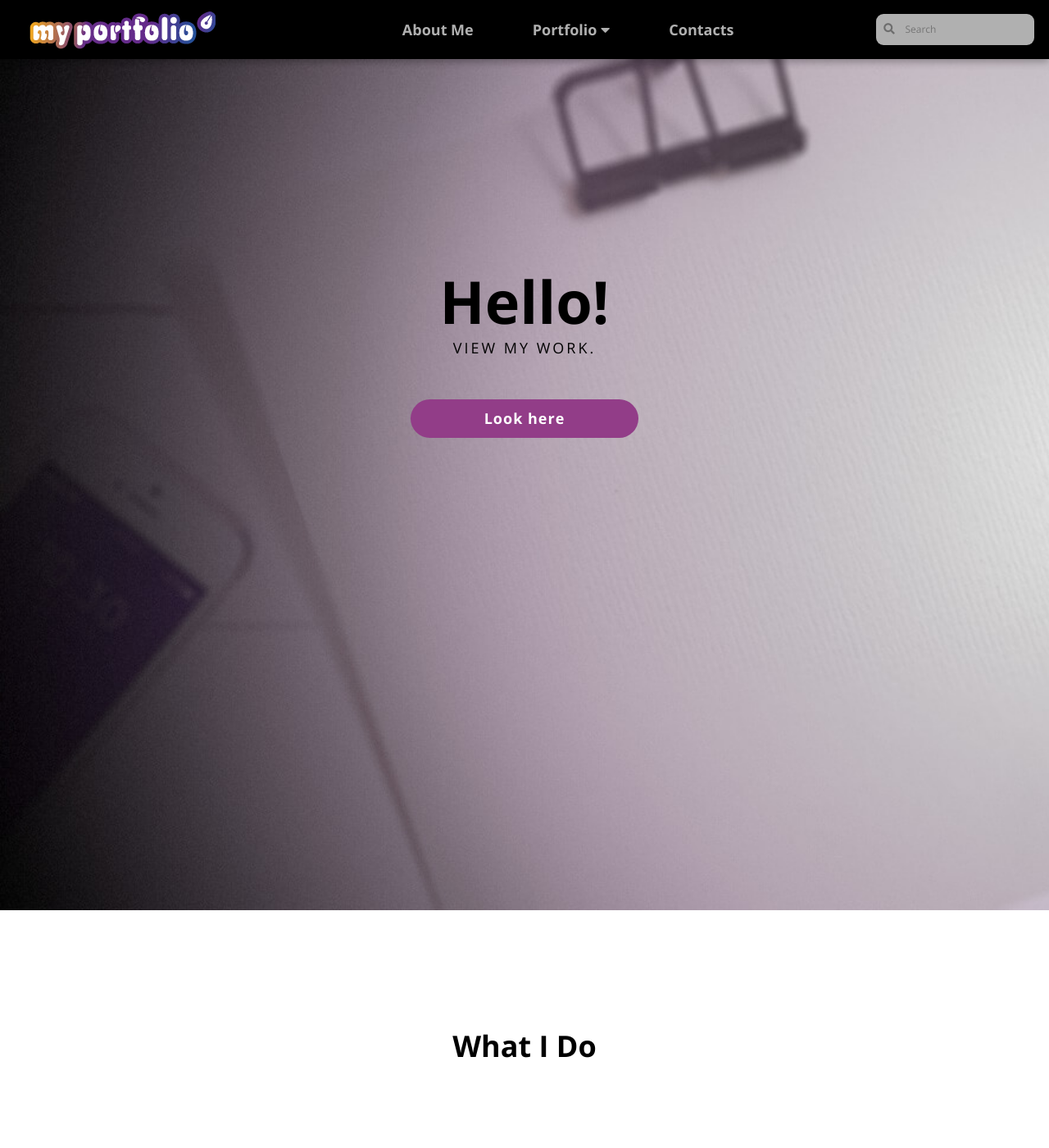
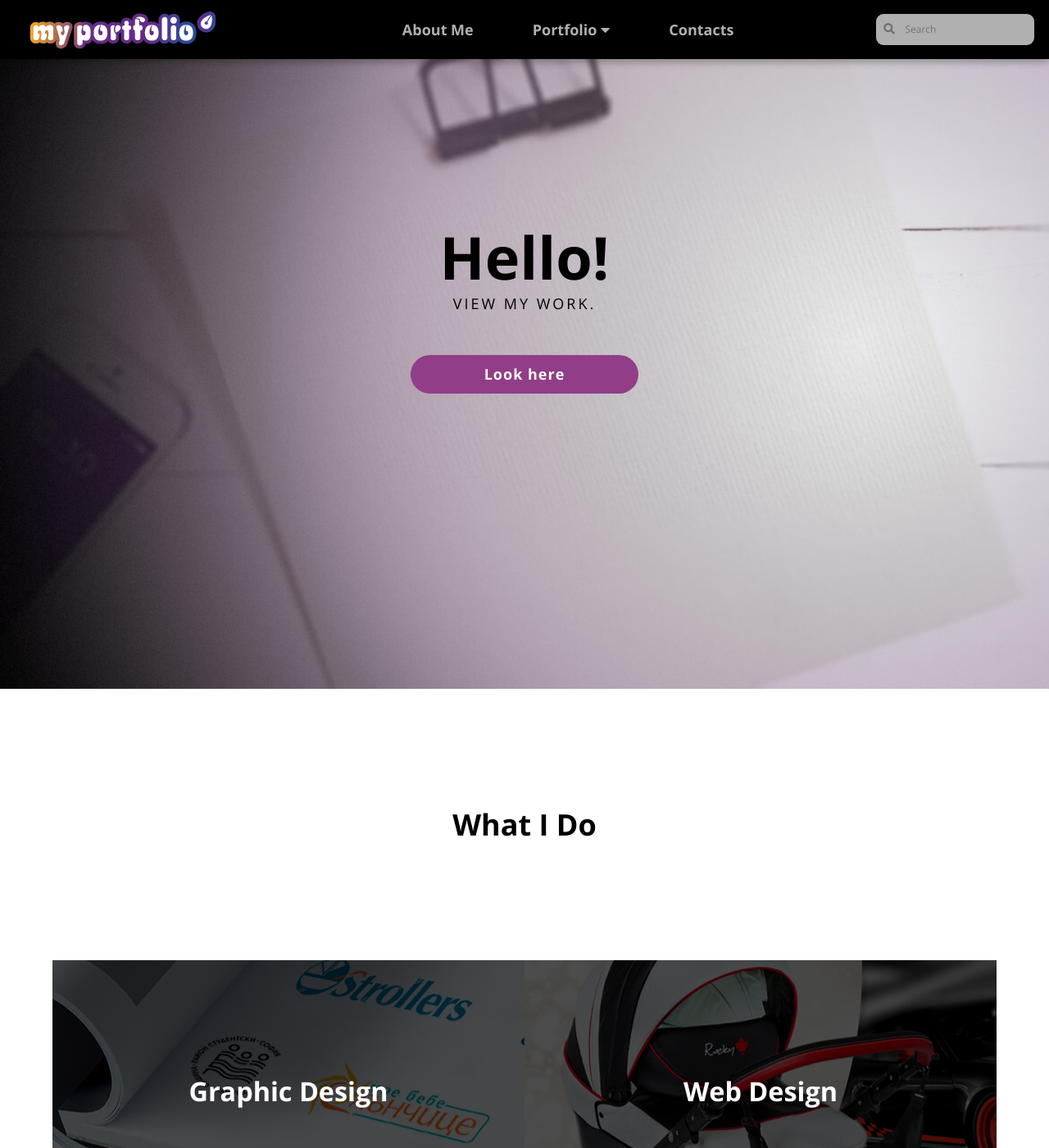
Before and after one commit to LiliyaMilanova/myportfolio, a Jekyll site: the page built from index.html, in a window 1280 px wide and 1400 px high. Shown: the whole window at 82% size. Built offline with Jekyll 4.4.1, drawn with Linux system fonts in a browser that asks for light colours; nearby versions of some CDN libraries.

Commit message:
Update styles.css

```diff
--- a/css/styles.css
+++ b/css/styles.css
@@ -22,7 +22,7 @@ body {
     justify-content: center;
     background-image: url(/myportfolio/images/hero_image_my_portfolio.jpg);
     background-size: cover;
-    padding: 18rem 0 32rem 0;
+    padding: 15rem 0 20rem 0;
     max-width: 100%;
     height: auto;
 }
```
